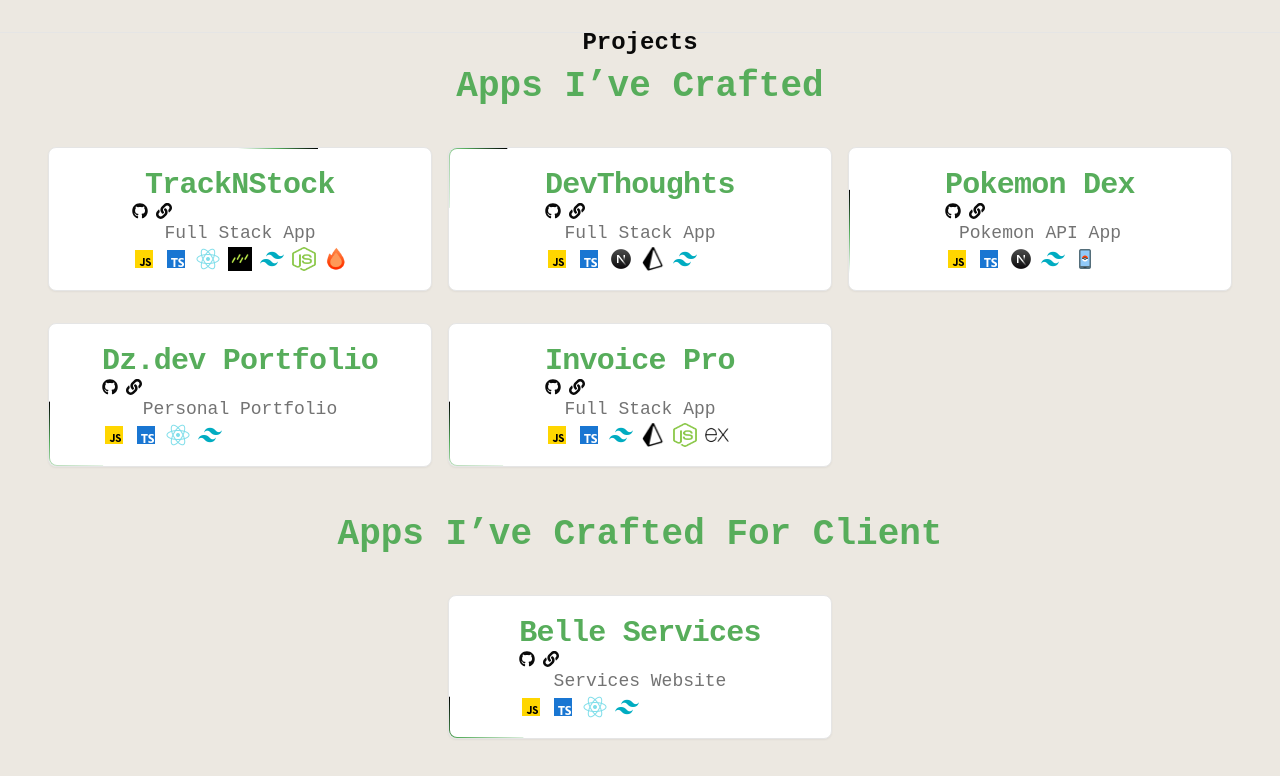
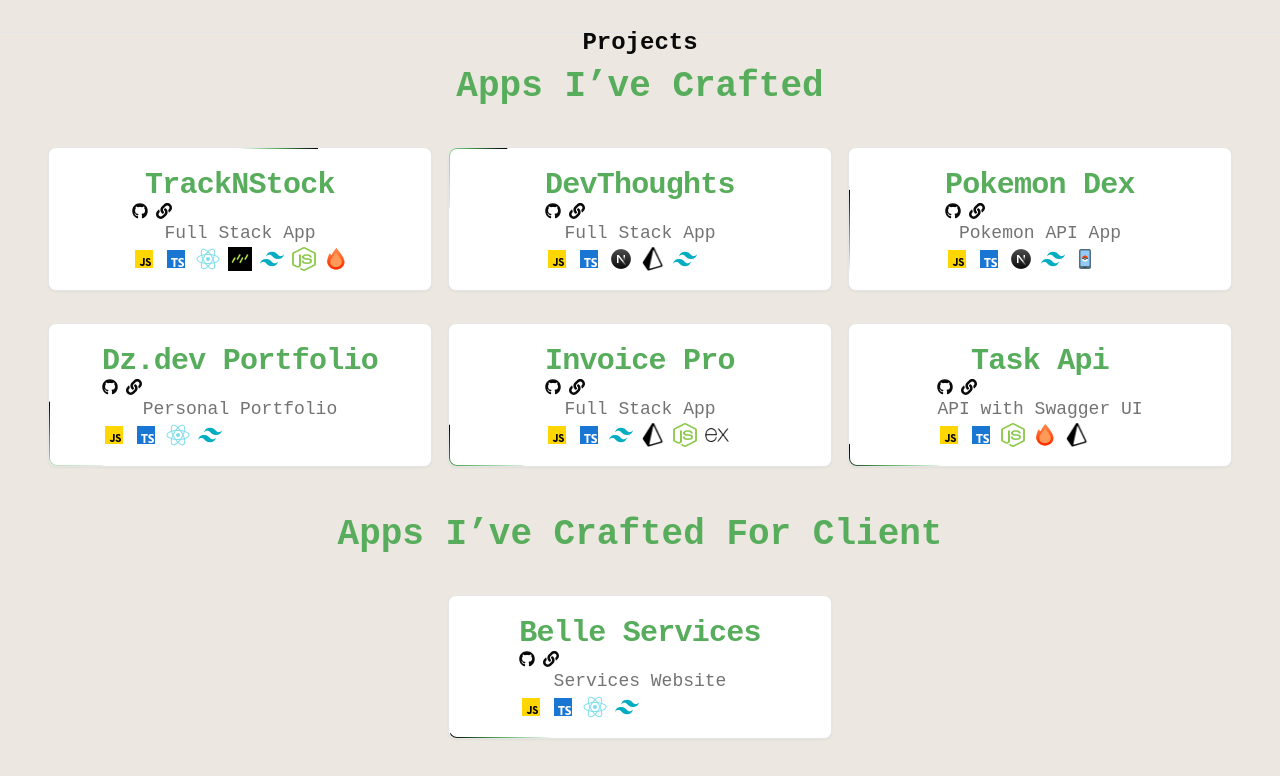
Before and after one commit to Dz-devz/personal-portfolio, a React (Vite) app: page /projects in a window 1280 px wide. Shown: the top 776 px of the page. Built offline with nearby package versions, Linux system fonts and the light colour scheme; a web font is replaced by a local one.

Commit message:
chore: added task api project and updated id

```diff
--- a/src/routes/projects.tsx
+++ b/src/routes/projects.tsx
@@ -13,6 +13,7 @@ import dzdevthumbnail from "@/assets/portfoliothumbnail.gif";
 import prisma from "@/assets/prisma.png";
 import reactjs from "@/assets/reactjs.png";
 import tailwind from "@/assets/tailwind.png";
+import taskapigif from "@/assets/taskapigif.gif";
 import tracknstock from "@/assets/tracknstock.gif";
 import typescript from "@/assets/typescript.png";
 import BlurFade from "@/components/ui/blur-fade";
@@ -40,7 +41,7 @@ const thumbnails = [
       javascript: javascript,
       typescript: typescript,
       nextjs: reactjs,
-      prisma: drizzlekit,
+      drizzlekit: drizzlekit,
       tailwind: tailwind,
       node: nodejs,
       hono: honojs,
@@ -95,7 +96,7 @@ const thumbnails = [
     category: "Personal",
   },
   {
-    id: 4,
+    id: 5,
     title: "Invoice Pro",
     desc: "Full Stack App",
     thumbnail: invoiceprogif,
@@ -112,7 +113,23 @@ const thumbnails = [
     category: "Personal",
   },
   {
-    id: 5,
+    id: 6,
+    title: "Task Api",
+    desc: "API with Swagger UI",
+    thumbnail: taskapigif,
+    link: "https://task-api-prod.up.railway.app",
+    github: "https://github.com/Dz-devz/task-api",
+    tools: {
+      javascript: javascript,
+      typescript: typescript,
+      node: nodejs,
+      hono: honojs,
+      prisma: prisma,
+    },
+    category: "Personal",
+  },
+  {
+    id: 7,
     title: "Belle Services",
     desc: "Services Website",
     thumbnail: BelleWebsite,
```
Also changed, not shown: 1 other file (tests, documents, lock files or other folders).
